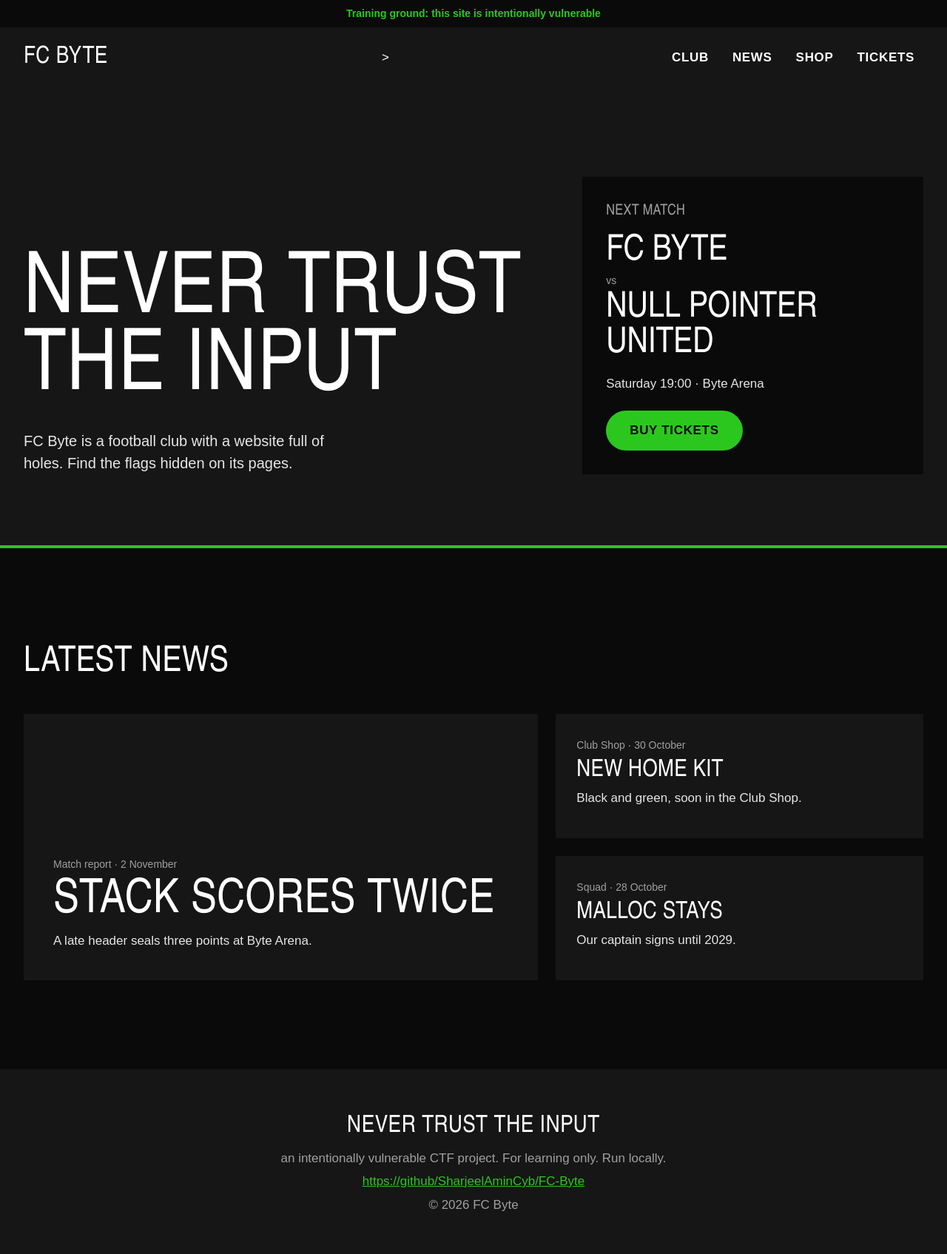
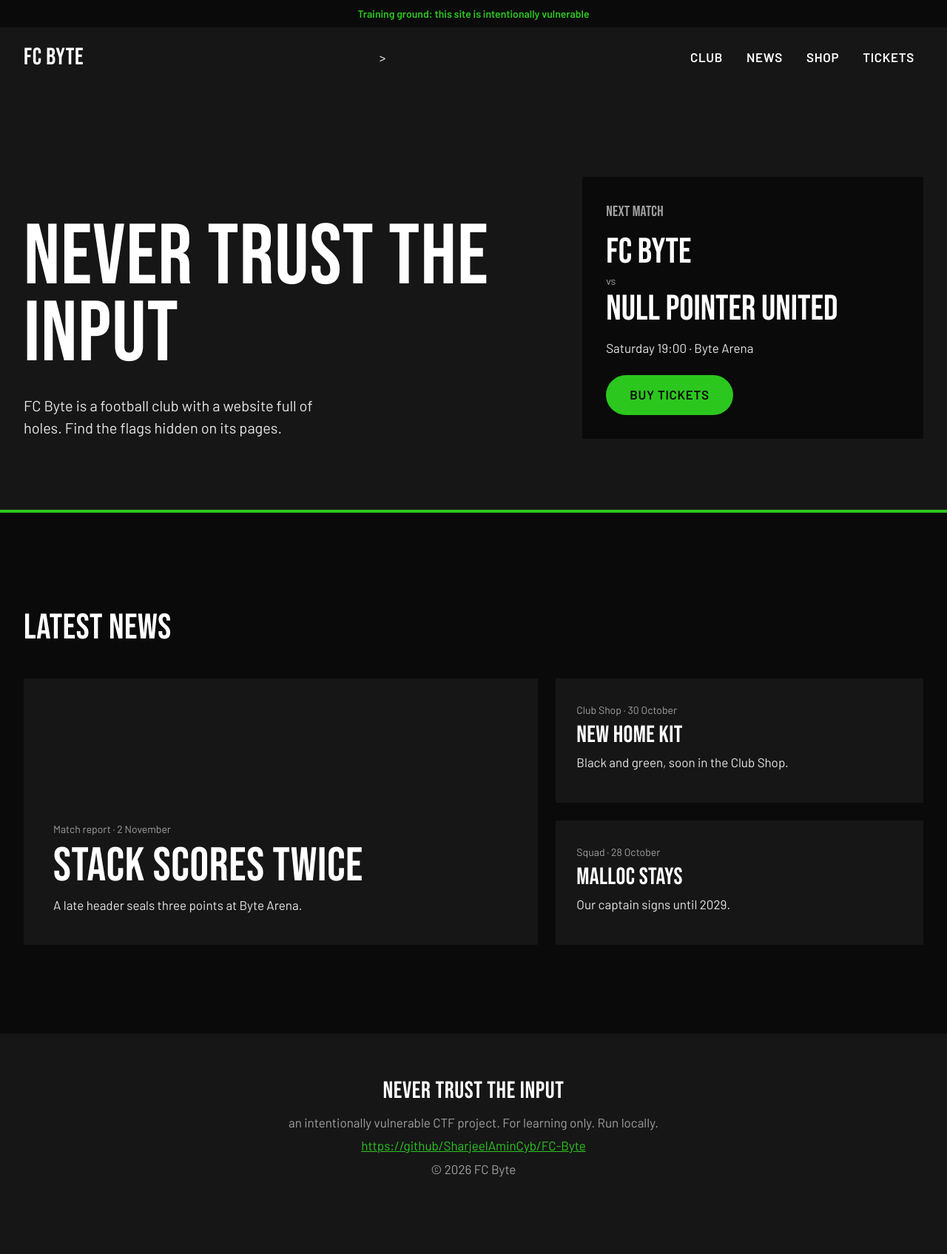
Before and after one commit to SharjeelAminCyb/FC-Byte, a Flask app: page / in a window 1280 px wide. Shown: the whole page at 74% size. After the commit the page ends 1591 px from the top, so only its background shows below. Run offline with Flask 3, Linux system fonts and the light colour scheme; some web fonts are replaced.

Commit message:
Fix font paths and remove unused font weights

```diff
--- a/static/style.css
+++ b/static/style.css
@@ -1,19 +1,19 @@
 /* fonts */
 @font-face {
     font-family: "Bebas Neue";
-    src: url("fonts/BebasNeue-Regular.ttf");
+    src: url("fonts/Bebas_Neue/BebasNeue-Regular.ttf");
     font-weight: 400;
 }
 
 @font-face {
     font-family: "Barlow";
-    src: url("fonts/Barlow-Regular.ttf");
+    src: url("fonts/Barlow/Barlow-Regular.ttf");
     font-weight: 400;
 }
 
 @font-face {
     font-family: "Barlow";
-    src: url("fonts/Barlow-SemiBold.ttf");
+    src: url("fonts/Barlow/Barlow-SemiBold.ttf");
     font-weight: 600;
 }
 
```
Also changed, not shown: static/fonts/Barlow/Barlow-Black.ttf (deleted), static/fonts/Barlow/Barlow-BlackItalic.ttf (deleted), static/fonts/Barlow/Barlow-Bold.ttf (deleted), static/fonts/Barlow/Barlow-BoldItalic.ttf (deleted), static/fonts/Barlow/Barlow-ExtraBold.ttf (deleted), static/fonts/Barlow/Barlow-ExtraBoldItalic.ttf (deleted), static/fonts/Barlow/Barlow-ExtraLight.ttf (deleted), static/fonts/Barlow/Barlow-ExtraLightItalic.ttf (deleted), static/fonts/Barlow/Barlow-Italic.ttf (deleted), static/fonts/Barlow/Barlow-Light.ttf (deleted), static/fonts/Barlow/Barlow-LightItalic.ttf (deleted), static/fonts/Barlow/Barlow-Medium.ttf (deleted), static/fonts/Barlow/Barlow-MediumItalic.ttf (deleted), static/fonts/Barlow/Barlow-Thin.ttf (deleted), 1 more files.
